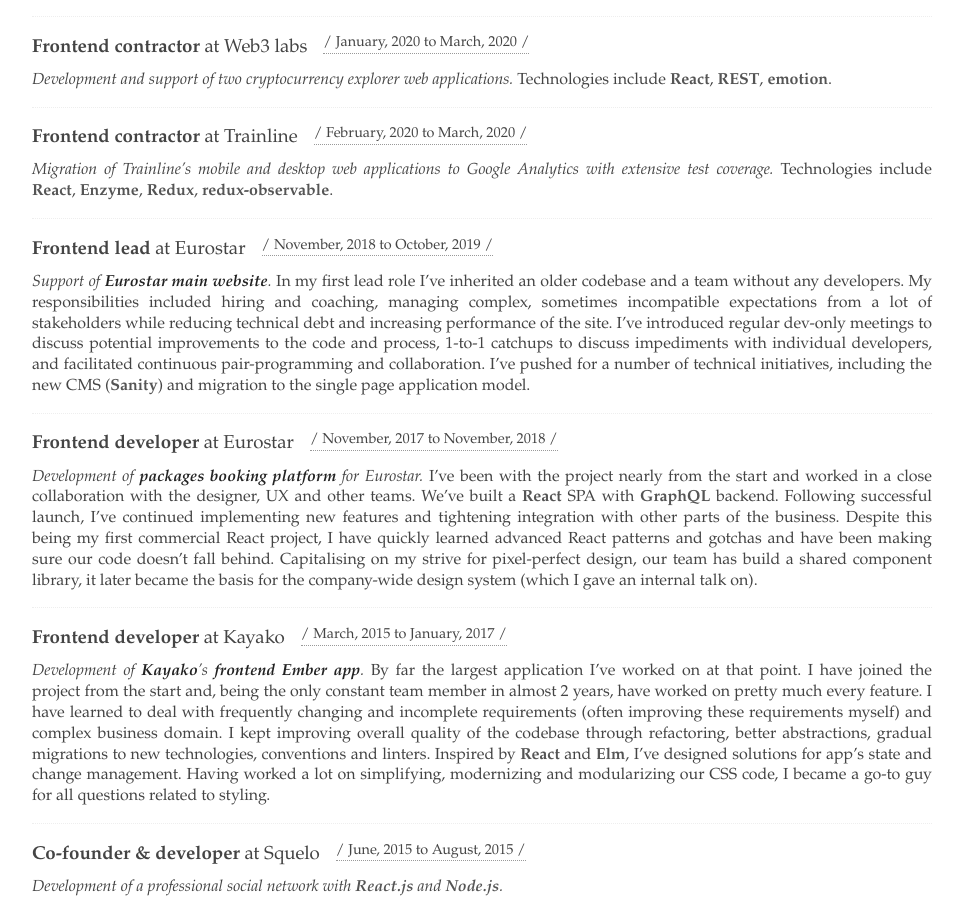
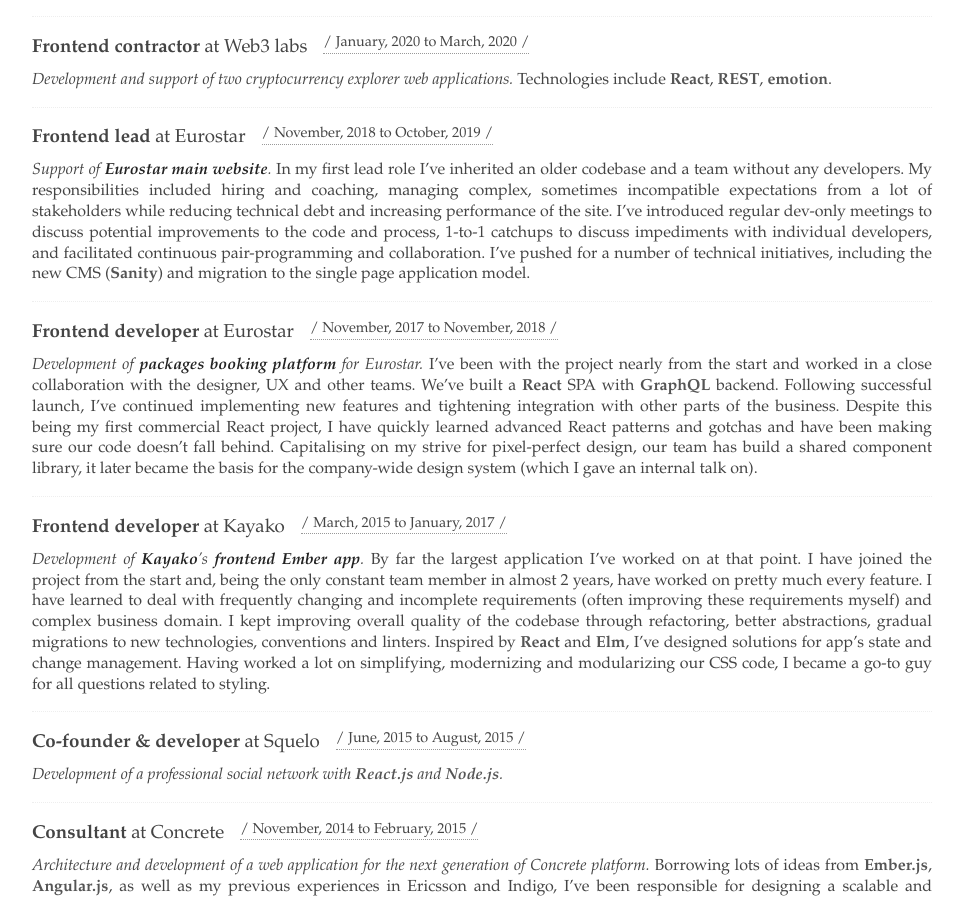
Before and after one commit to Dremora/dremora.com, a Next.js app: page /resume in a window 1280 px wide. Shown: the part 1680-2578 px from the top of the page, without its empty margins (158-1122 px from the left). Built offline with nearby package versions, Linux system fonts and the light colour scheme.

Commit message:
Remove duplicate entry

```diff
--- a/src/app/resume/page.tsx
+++ b/src/app/resume/page.tsx
@@ -371,22 +371,6 @@
       </Job>
       <Job>
         <JobHeading>
-          <JobTitle>Frontend contractor</JobTitle> at{" "}
-          <Company>Trainline</Company>
-        </JobHeading>
-        <JobDate>February, 2020 to March, 2020</JobDate>
-        <JobDescription>
-          <em>
-            Migration of Trainline’s mobile and desktop web applications to
-            Google Analytics with extensive test coverage.
-          </em>{" "}
-          Technologies include <Technology>React</Technology>,{" "}
-          <Technology>Enzyme</Technology>, <Technology>Redux</Technology>,{" "}
-          <Technology>redux-observable</Technology>.
-        </JobDescription>
-      </Job>
-      <Job>
-        <JobHeading>
           <JobTitle>Frontend lead</JobTitle> at <Company>Eurostar</Company>
         </JobHeading>
         <JobDate>November, 2018 to October, 2019</JobDate>
```
